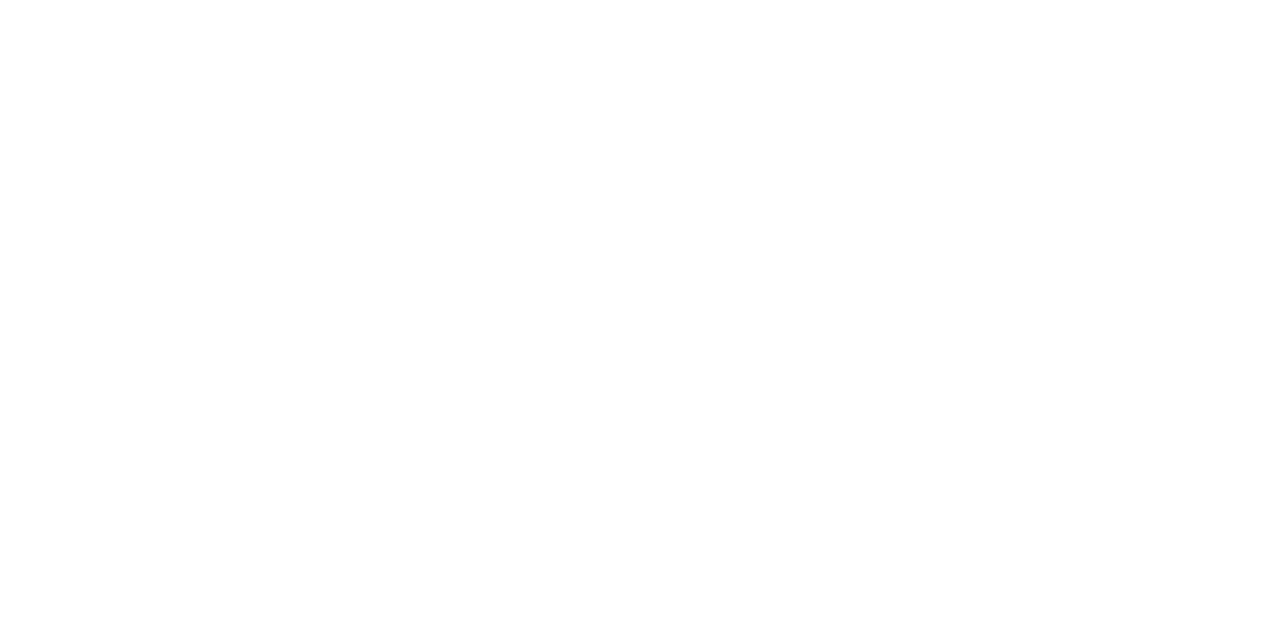
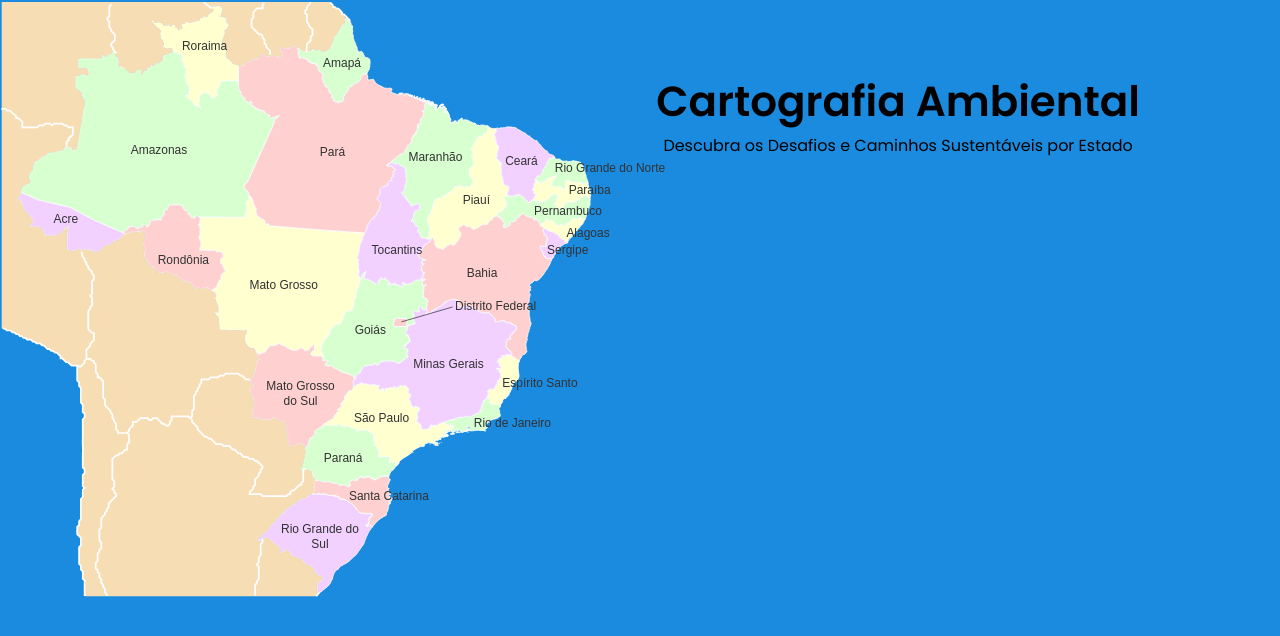
Before and after one commit to Galvao-Henrique/APS, a plain HTML site: page APS - 3°Semestre/index.html in a window 1280 px wide. Drawn offline with Linux system fonts and the light colour scheme.

Commit message:
1° Versão da Aps 3° Semestre

```diff
--- a/APS - 3°Semestre/index.html
+++ b/APS - 3°Semestre/index.html
@@ -1,11 +1,29 @@
 <!DOCTYPE html>
 <html lang="pt-br">
 <head>
-    <meta charset="UTF-8">
-    <meta name="viewport" content="width=device-width, initial-scale=1.0">
-    <title>Document</title>
+  <meta charset="UTF-8">
+  <meta name="viewport" content="width=device-width, initial-scale=1.0">
+
+  <link rel="stylesheet" href="styles.css">
+  <link href="https://fonts.googleapis.com/css2?family=Poppins:wght@400;600&display=swap" rel="stylesheet">
+
+  <title>APS 3° Semestre</title>
 </head>
+
 <body>
 
+<!--MAPA .SVG-->
+<div class="mapdiv">
+  <object id="mapa-brasil" data="Brasil.svg" type="image/svg+xml"></object>
+</div>
+
+<!-- Texto no lado direito superior -->
+
+<div class="map-text">
+  <h2>Cartografia Ambiental</h2>
+  <p>Descubra os Desafios e Caminhos Sustentáveis por Estado</p>
+</div>
+
+<script src="script.js"></script>
 </body>
 </html>
--- /dev/null
+++ b/APS - 3°Semestre/script.js
@@ -0,0 +1,31 @@
+document.addEventListener("DOMContentLoaded", () => {
+  const mapa = document.getElementById("mapa-brasil");
+
+  // Acessa o conteúdo do SVG
+  mapa.addEventListener("load", () => {
+    const svgDoc = mapa.contentDocument;
+
+    // Seleciona todos os estados pelo ID ou classe
+    const estados = svgDoc.querySelectorAll('[id^="estado-"]');
+
+    estados.forEach((estado) => {
+      // Salva a cor original do estado
+      const corOriginal = estado.style.fill;
+
+      // Adiciona evento de clique
+      estado.addEventListener("click", () => {
+        alert(`Você clicou no estado: ${estado.id}`);
+      });
+
+      // Adiciona efeito de hover
+      estado.addEventListener("mouseover", () => {
+        estado.style.fill = "#77777780";
+      });
+
+      // Retorna à cor original no mouseout
+      estado.addEventListener("mouseout", () => {
+        estado.style.fill = corOriginal;
+      });
+    });
+  });
+});
--- /dev/null
+++ b/APS - 3°Semestre/styles.css
@@ -0,0 +1,41 @@
+* {
+    margin: 0;
+    padding: 0;
+    box-sizing: border-box;
+}
+body {
+    font-family: 'Poppins' , sans-serif;
+    max-width: 1400px;
+    margin: 0 auto;
+    background-color: #1B8BE0;
+}
+
+/*Mapa .svg*/
+.mapdiv {
+    display: flex;
+    justify-content: flex-start;
+    align-items: flex-start;
+}
+
+.mapdiv object {
+    width: 679px;
+    height: auto;
+}
+/*Fim Mapa .svg*/
+
+/*Texto do Mapa*/
+.map-text {
+  position: absolute;
+  top: 70px;
+  right: 140px;
+  text-align: center;
+}
+
+.map-text h2 {
+  font-size: 42px;
+}
+
+.map-text p {
+  font-size: 16px;
+}
+/*Texto do Mapa*/
```
Also changed, not shown: APS - 3°Semestre/Brasil.svg (added).
